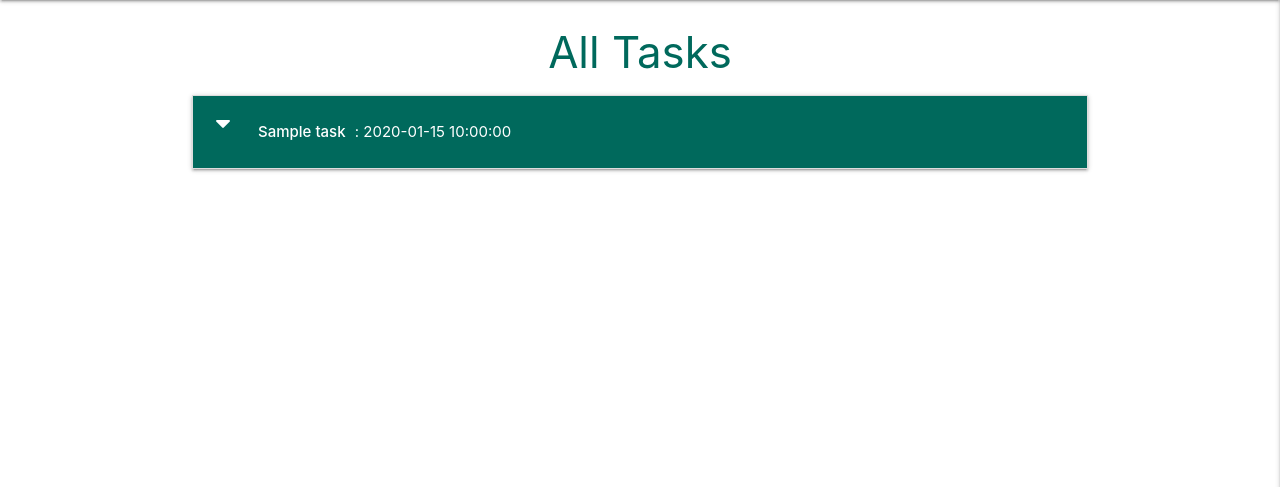
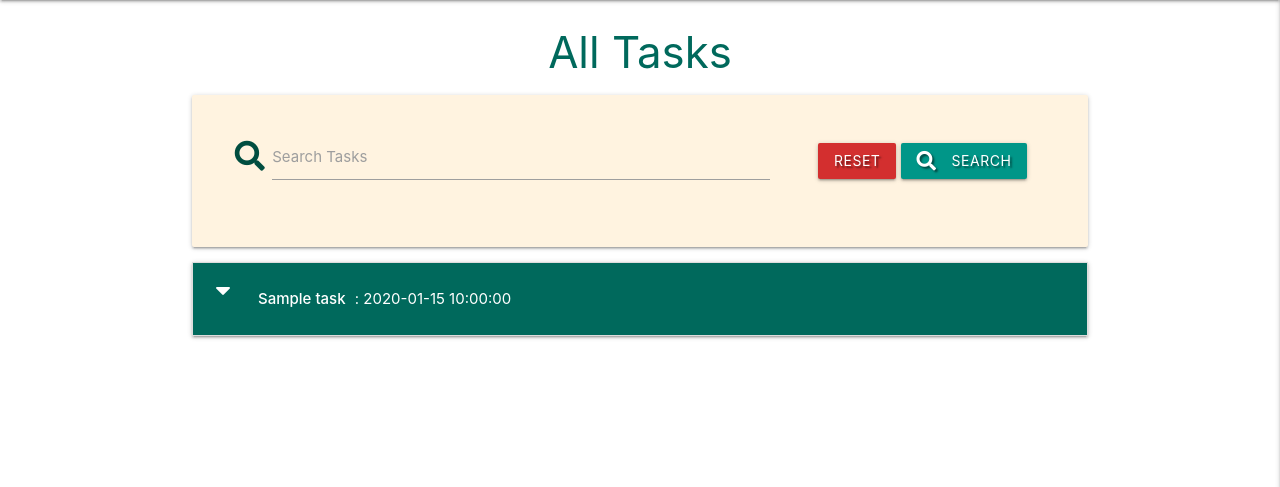
Before and after one commit to AJBayliss81/task-manager-mini-project, a Flask app: page / in a window 1280 px wide. Shown: the part 64-551 px from the top of the page. Run offline with Flask 2, Linux system fonts and the light colour scheme; a database or web service that is not in the repository returns one stand-in record (values such as "Sample title"); some libraries are stand-ins or nearby versions.

Commit message:
Added search functionality

```diff
--- a/app.py
+++ b/app.py
@@ -22,6 +22,13 @@ mongo = PyMongo(app)
 @app.route("/get_tasks")
 def get_tasks():
     tasks = list(mongo.db.tasks.find())
+    return render_template("tasks.html", tasks=tasks)
+
+
+@app.route("/search", methods=["GET", "POST"])
+def search():
+    query = request.form.get("query")
+    tasks = list(mongo.db.tasks.find({"$text":{"$search": query}}))
     return render_template("tasks.html", tasks=tasks)
 
 
--- a/templates/tasks.html
+++ b/templates/tasks.html
@@ -2,6 +2,26 @@
 {% block content %}
 
     <h3 class="teal-text text-darken-3 center-align">All Tasks</h3>
+
+    <div class="row card-panel orange lighten-5">
+        <form action="{{ url_for('search') }}" method="post" class="col s12">
+            <div class="row valign-wrapper center-align">
+                <div class="input-field col s12 m8">
+                    <i class="fas fa-search prefix teal-text text-darken-4"></i>
+                    <input type="text" name="query" id="query" class="validate" required>
+                    <label for="query">Search Tasks</label>
+                </div>
+                <div class="col s12 m4">
+                    <a href="{{ url_for('get_tasks') }}" class="red darken-2 btn text-shadow">Reset</a>
+                    <button type="submit" class="teal btn text-shadow">
+                        <i class="fas fa-search left"></i> Search
+                    </button>
+                </div>
+            </div>
+        </form>
+    </div>
+
+    {% if tasks|length > 0 %}
 
     <ul class="collapsible">
         {% for task in tasks %}
@@ -31,5 +51,8 @@
         </li>
         {% endfor %}
     </ul>
+    {% else %}
+        <h3 class="red-text text-darken-3 center-align">No Results Found</h3>
+    {% endif %}
 
 {% endblock %}
```
